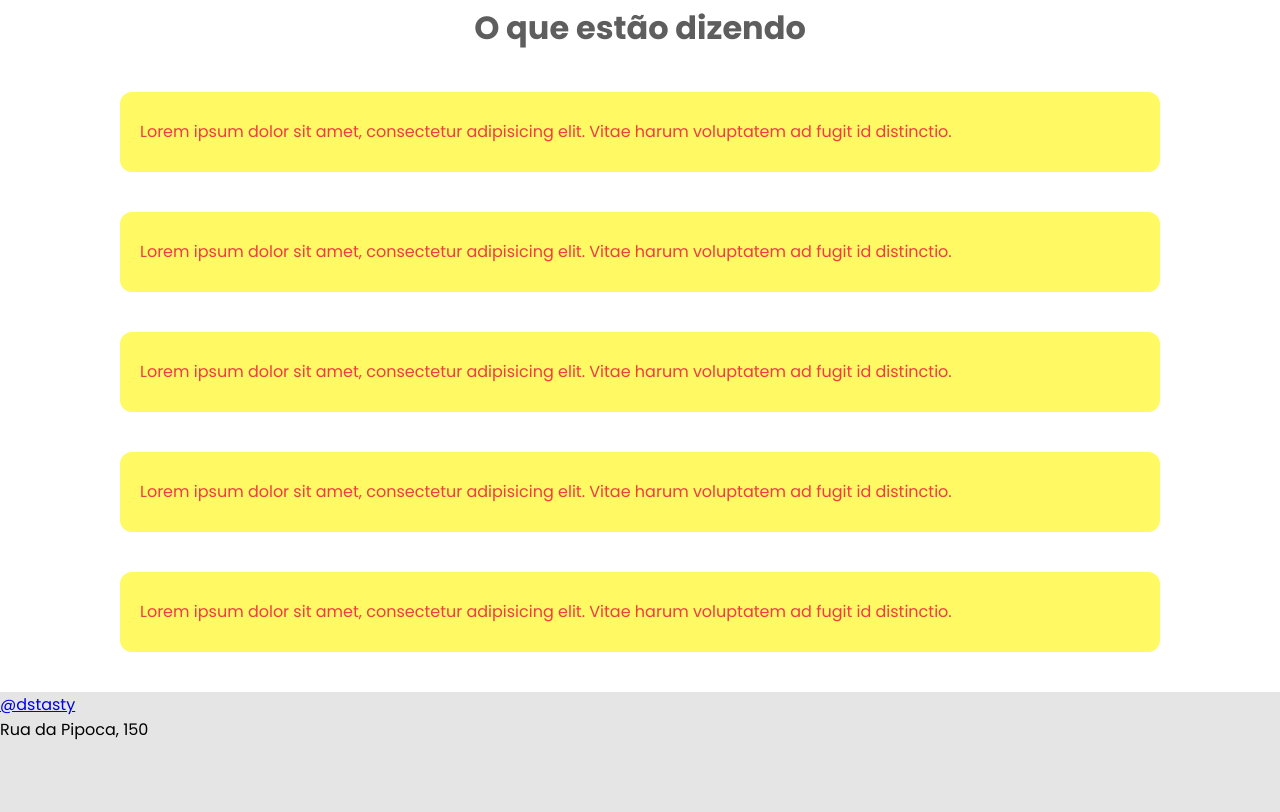
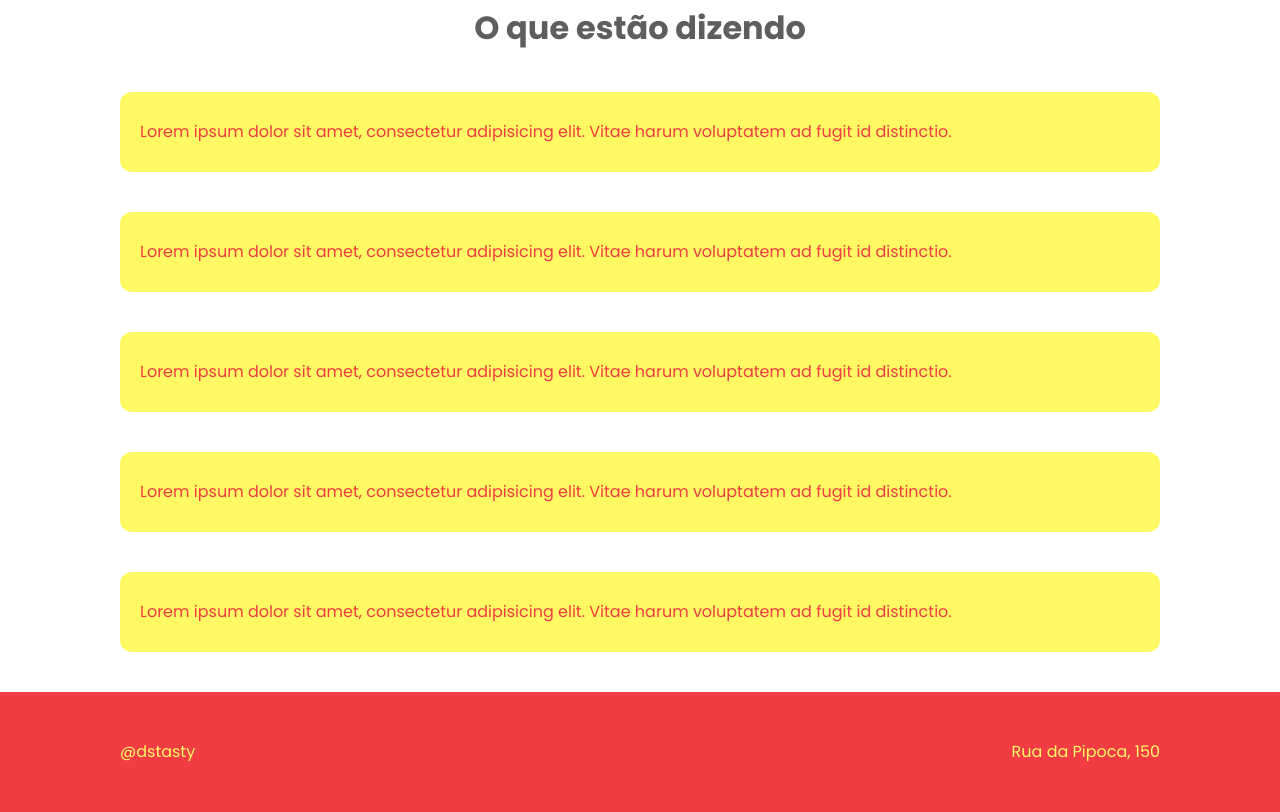
Before and after one commit to Rudersonvf/Exercicio-DSTasty, a plain HTML site: page index.html in a window 1280 px wide. Shown: the part 886-1698 px from the top of the page. Before the commit the page ends 1628 px from the top, so only its background shows below. Drawn offline with Linux system fonts and the light colour scheme.

Commit message:
Finalizado footer

```diff
--- a/css/styles.css
+++ b/css/styles.css
@@ -123,3 +123,34 @@ section {
   color: var(--color-salmon);
   margin: 0 20px;
 }
+
+footer {
+  width: 100%;
+  height: 120px;
+  display: flex;
+  background-color: var(--color-salmon);
+  padding: 0 120px;
+}
+
+.dt-footer-box {
+  width: 50%;
+  height: 100%;
+  align-items: center;
+}
+
+.dt-footer-box a {
+  width: 100%;
+  height: 100%;
+  text-decoration: none;
+  color: var(--color-cream);
+  line-height: 120px;
+}
+
+.dt-footer-box p {
+  width: 100%;
+  height: 100%;
+  text-decoration: none;
+  color: var(--color-cream);
+  text-align: right;
+  line-height: 120px;
+}
--- a/index.html
+++ b/index.html
@@ -86,8 +86,8 @@
       </section>
     </main>
     <footer>
-      <div><a href="#">@dstasty</a></div>
-      <div><p>Rua da Pipoca, 150</p></div>
+      <div class="dt-footer-box"><a href="#">@dstasty</a></div>
+      <div class="dt-footer-box"><p>Rua da Pipoca, 150</p></div>
     </footer>
   </body>
 </html>
```
